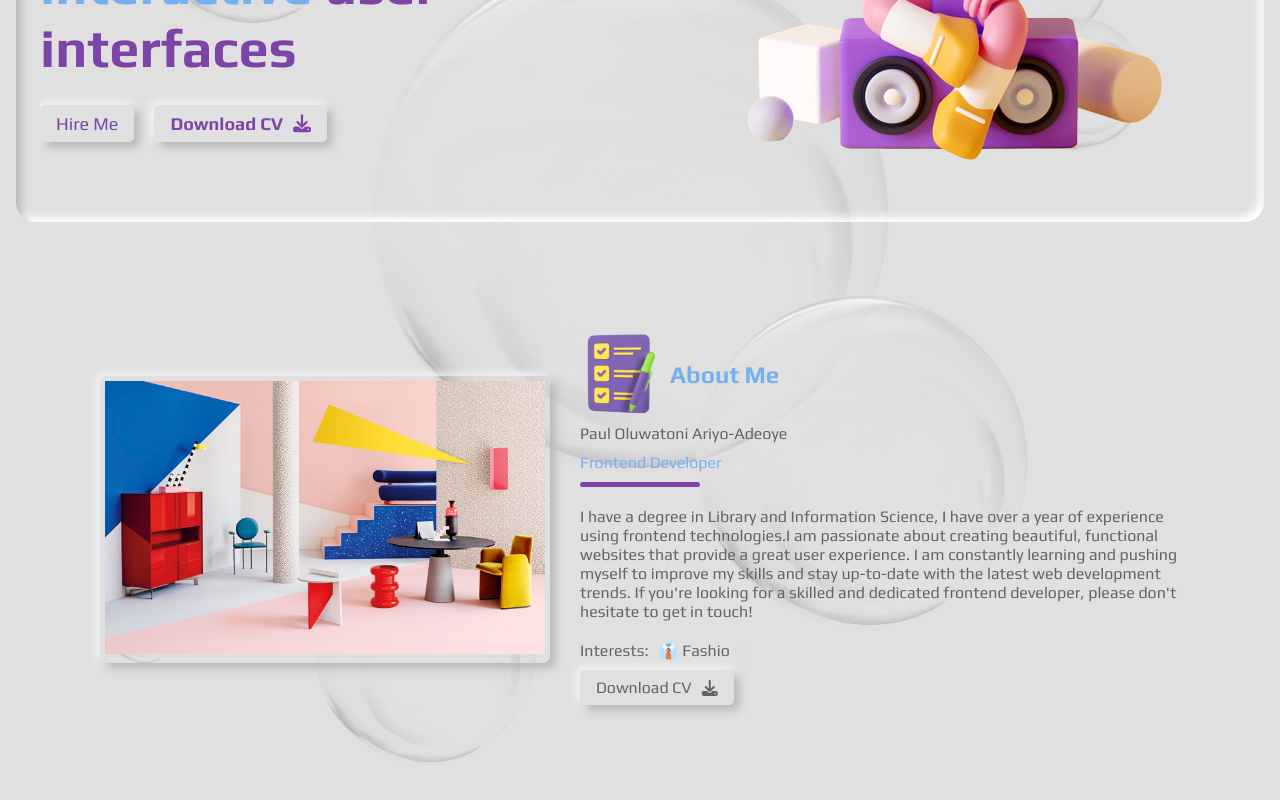
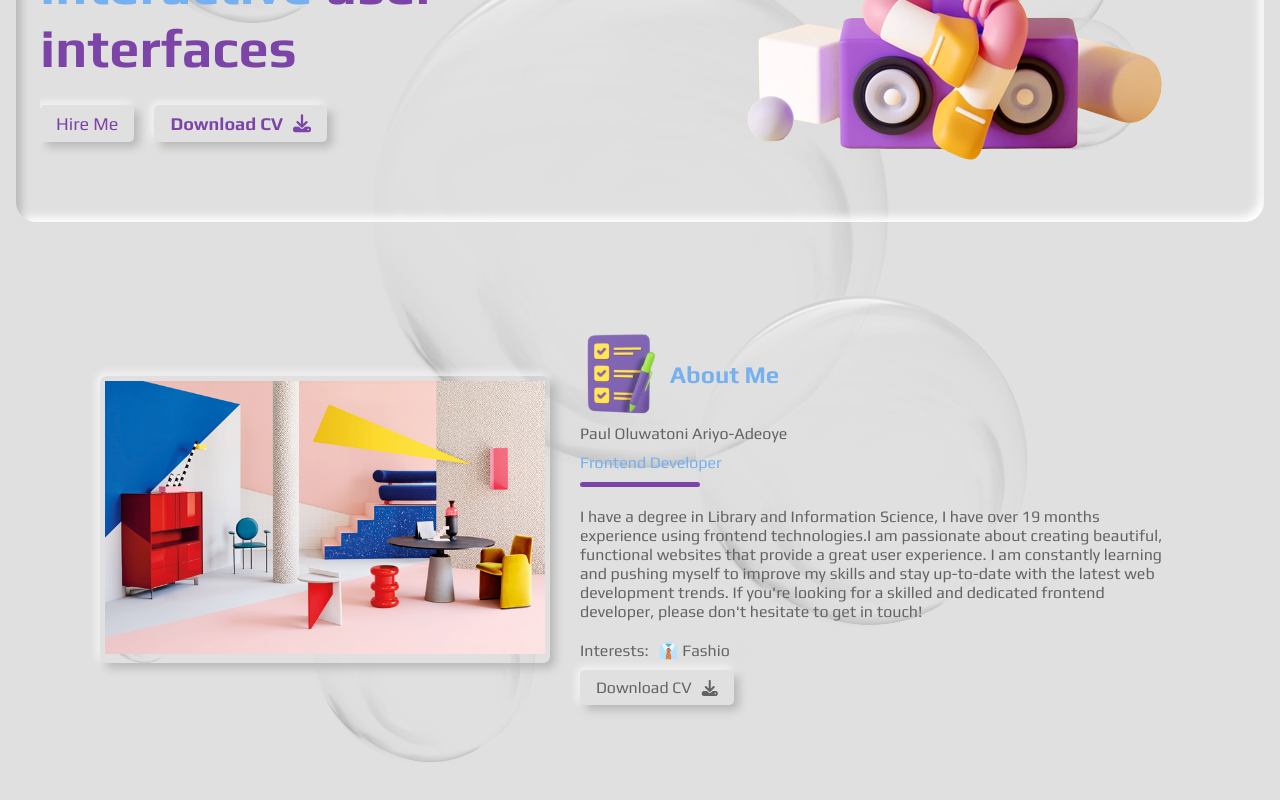
Before and after one commit to TonniPaul/portfolion, a React (Create React App) app: page / in a window 1280 px wide. Shown: the part 390-1190 px from the top of the page. Built offline with nearby package versions, Linux system fonts and the light colour scheme; no server answers; a web font is replaced by a local one.

Commit message:
refactor: update about section

```diff
--- a/src/components/about/About.jsx
+++ b/src/components/about/About.jsx
@@ -87,8 +87,8 @@ const About = () => {
             <hr className="short-hr" />
 
             <p className="about-me-text">
-              I have a degree in Library and Information Science, I have over a
-              year of experience using frontend technologies.I am passionate
+              I have a degree in Library and Information Science, I have over 19
+              months experience using frontend technologies.I am passionate
               about creating beautiful, functional websites that provide a great
               user experience. I am constantly learning and pushing myself to
               improve my skills and stay up-to-date with the latest web
```
